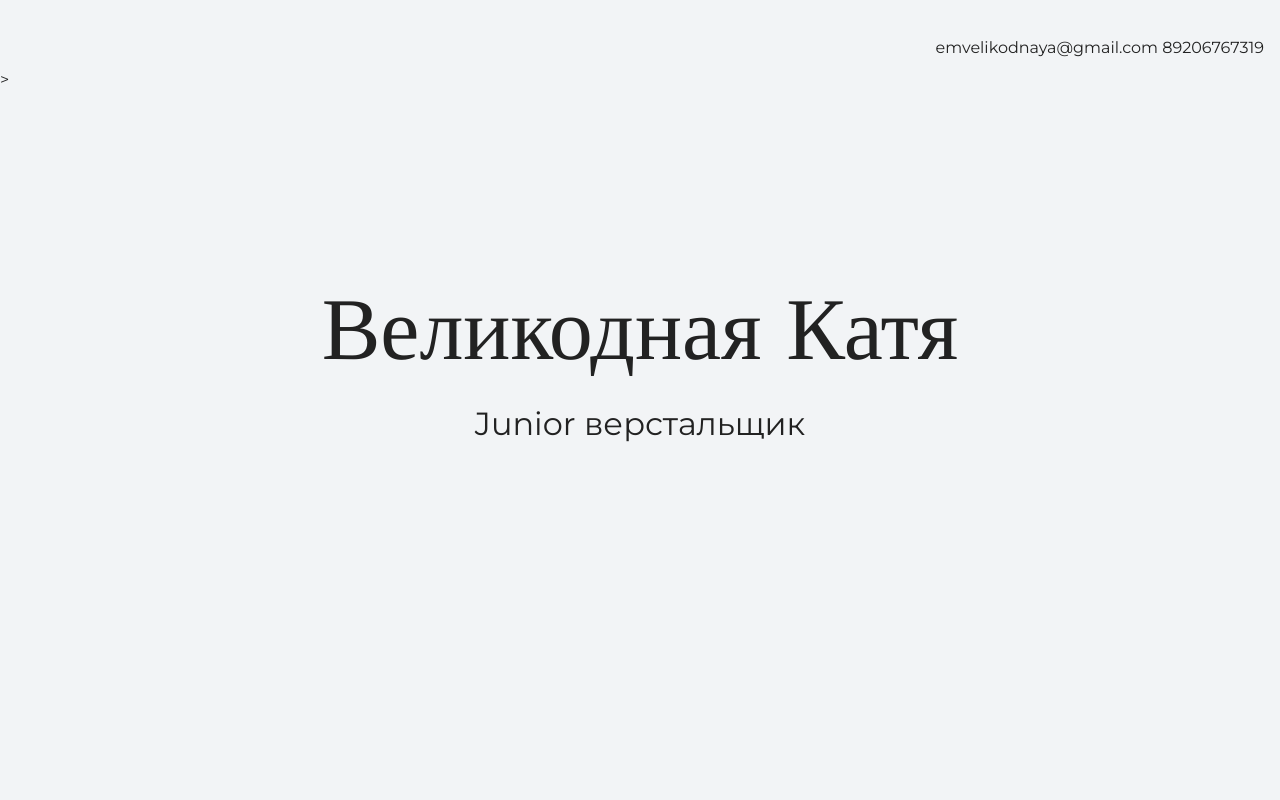
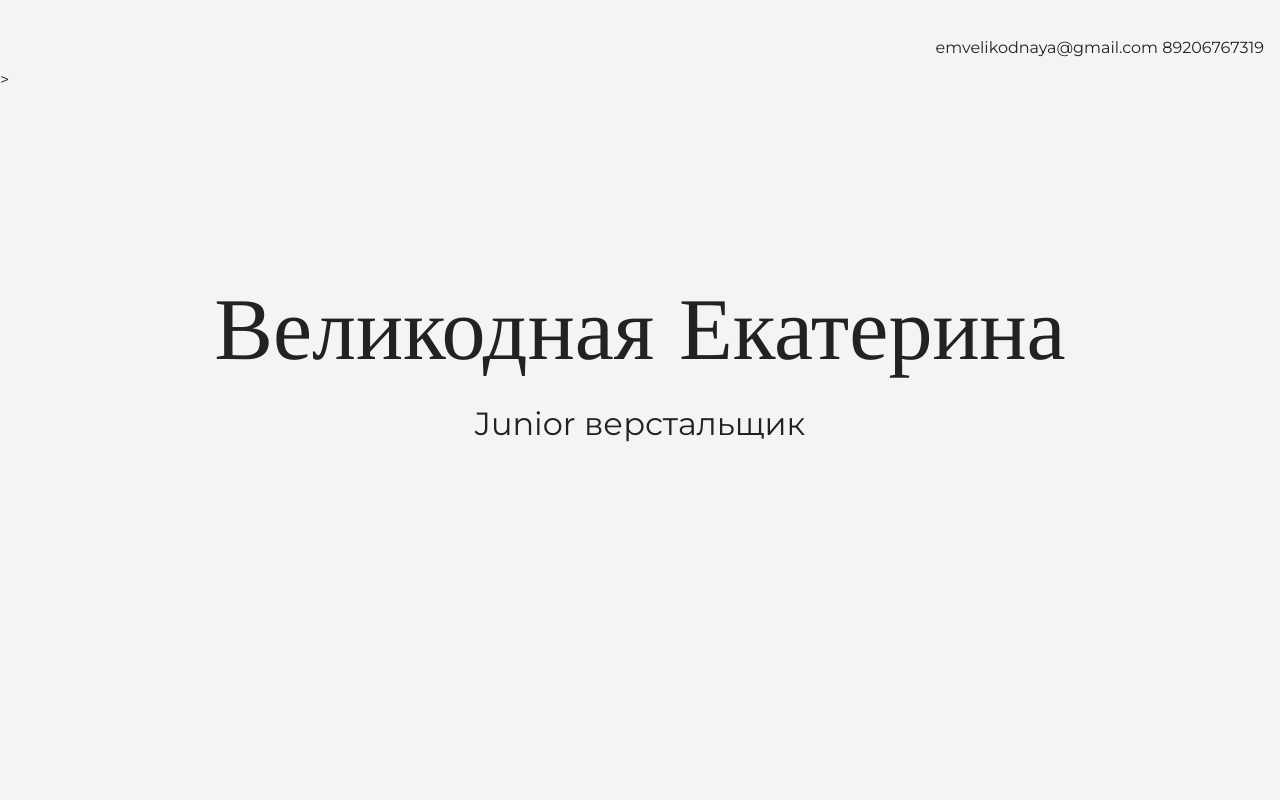
Before and after one commit to Velkatya/my-site, a plain HTML site: page index.html in a window 1280 px wide. Shown: the top 800 px of the page. Drawn offline with nearby package versions, Linux system fonts and the light colour scheme.

Commit message:
Меняет текст на главной странице

```diff
--- a/index.html
+++ b/index.html
@@ -16,7 +16,7 @@
 
     <section class="hero-image">
       <div class="container">
-      <h1 class="heading">Великодная Катя</h1>
+      <h1 class="heading">Великодная Екатерина</h1>
       <p>Junior верстальщик</p>
     </div>
     </section>
```
